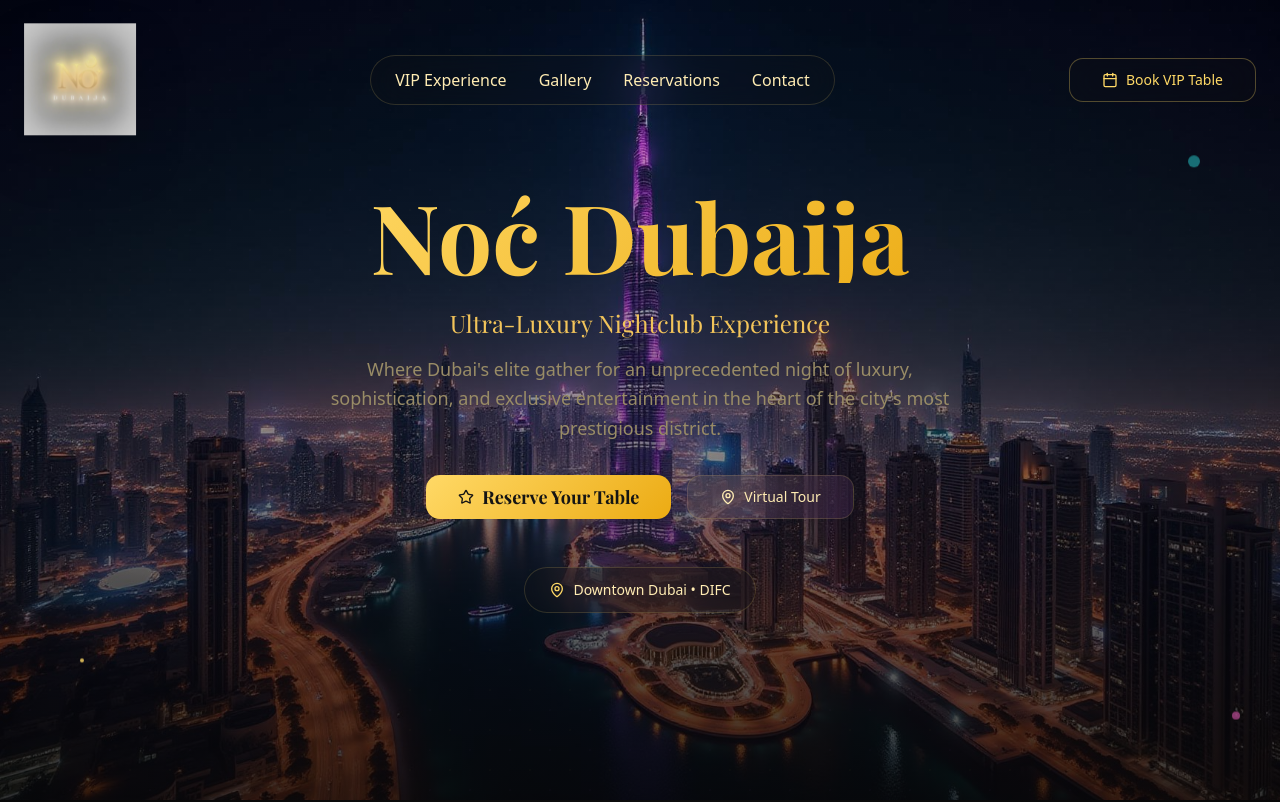
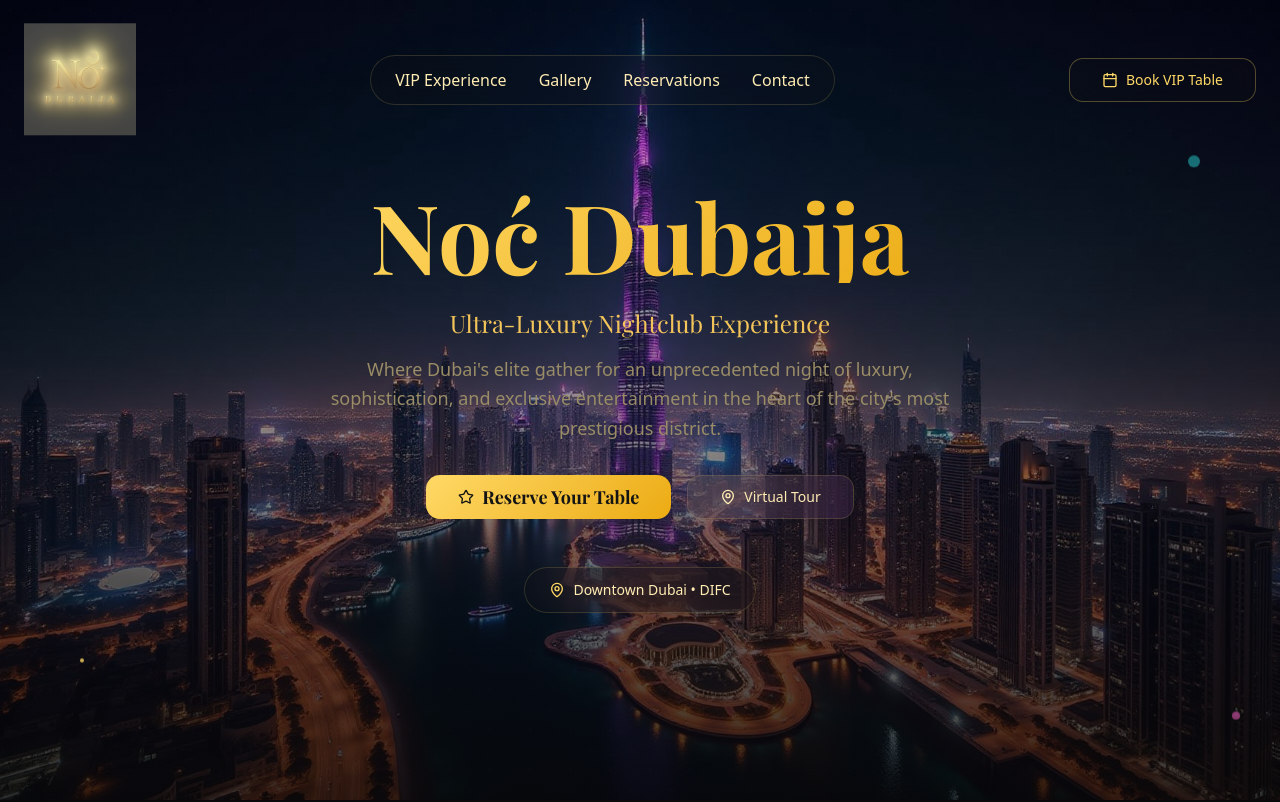
Before and after one commit to SenZillA1/Noc-Dubaija-Night-Club, a React (Vite) app: page / in a window 1280 px wide. Shown: the top 802 px of the page. Built offline with nearby package versions, Linux system fonts and the light colour scheme.

Commit message:
Refine logo design
Remove logo shadow and box, focusing on letterforms for a cleaner aesthetic.

```diff
--- a/src/components/Footer.tsx
+++ b/src/components/Footer.tsx
@@ -1,6 +1,6 @@
 import { Button } from "@/components/ui/button";
 import { MapPin, Phone, Mail, Instagram, Twitter, Facebook, Youtube } from "lucide-react";
-import nocLogo from "@/assets/noc-dubaija-logo-transparent.png";
+import nocLogo from "@/assets/noc-dubaija-logo-text-only.png";
 
 const Footer = () => {
   const socialLinks = [
--- a/src/components/Hero.tsx
+++ b/src/components/Hero.tsx
@@ -1,7 +1,7 @@
 import { Button } from "@/components/ui/button";
 import { Calendar, Star, MapPin } from "lucide-react";
 import dubaiSkyline from "@/assets/dubai-skyline-night.jpg";
-import nocLogo from "@/assets/noc-dubaija-logo-transparent.png";
+import nocLogo from "@/assets/noc-dubaija-logo-text-only.png";
 
 const Hero = () => {
   return (
@@ -21,7 +21,7 @@ const Hero = () => {
       <nav className="absolute top-0 left-0 right-0 z-50 p-6">
         <div className="max-w-7xl mx-auto flex items-center justify-between">
           <div className="flex items-center space-x-2">
-            <img src={nocLogo} alt="Noć Dubaija" className="h-28 w-auto animate-float drop-shadow-2xl" />
+            <img src={nocLogo} alt="Noć Dubaija" className="h-28 w-auto animate-float" />
           </div>
           <div className="hidden md:flex items-center space-x-8 glass rounded-full px-6 py-3">
             <a href="#vip" className="text-foreground hover:text-primary transition-luxury">VIP Experience</a>
```
Also changed, not shown: src/assets/noc-dubaija-logo-text-only.png (added).
